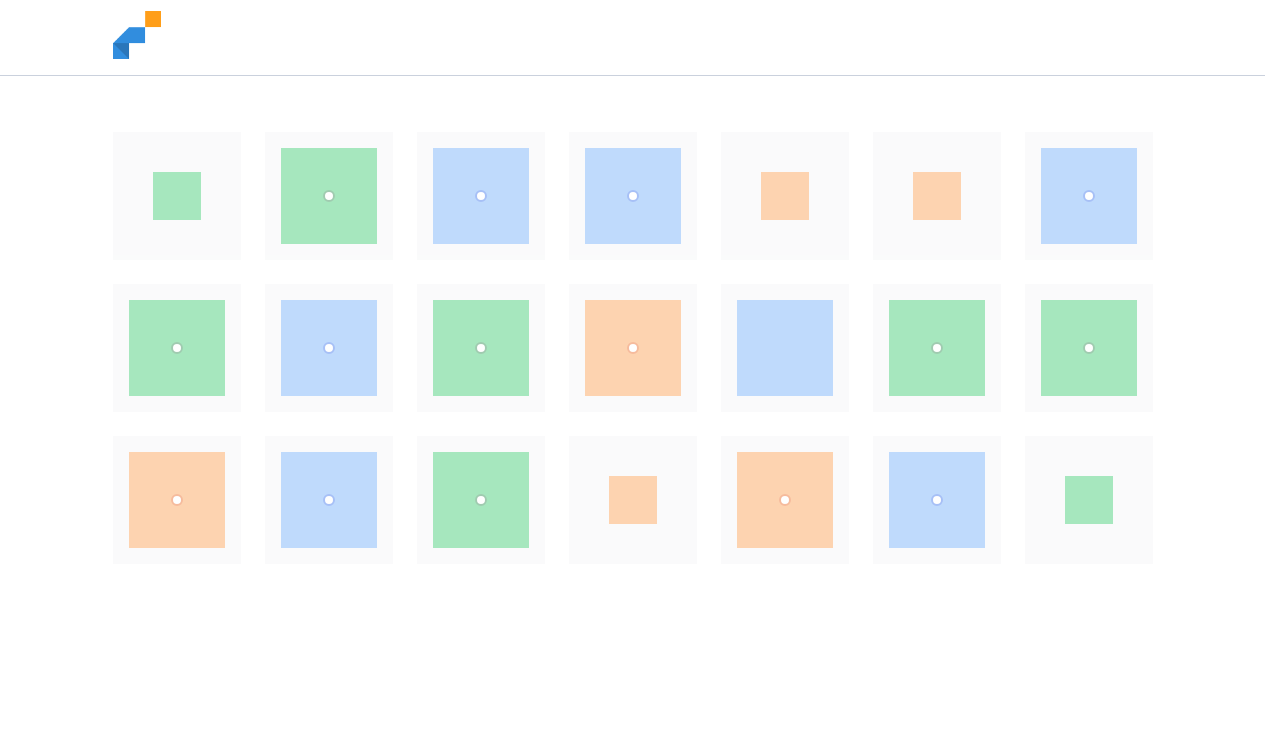
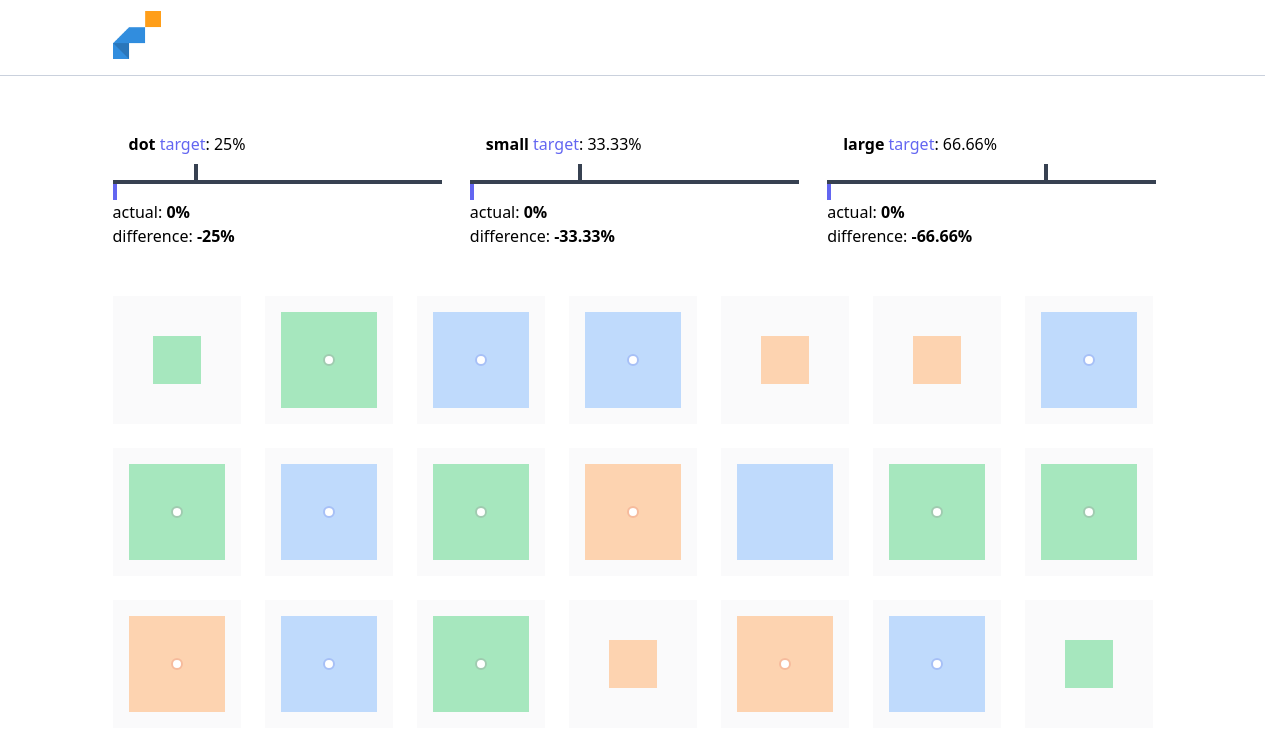
Before and after one commit to srigi/latticeflow-assesment, a Next.js app: page / in a window 1280 px wide. Shown: the top 750 px of the page. Built offline with nearby package versions, Linux system fonts and the light colour scheme.

Commit message:
Add <Stats> component

```diff
--- a/pages/index.tsx
+++ b/pages/index.tsx
@@ -4,7 +4,16 @@ import Stats from "src/components/Stats";
 import withPageLayout from "src/layouts/1col";
 
 const IndexPage: NextPageWithLayout = () => {
-  return <Grid />;
+  return (
+    <>
+      <div className="flex gap-8 justify-around mb-8">
+        <Stats target="dot" targetPercentage={25} />
+        <Stats target="small" targetPercentage={33.33} />
+        <Stats target="large" targetPercentage={66.66} />
+      </div>
+      <Grid />
+    </>
+  );
 };
 IndexPage.getLayout = (title) => withPageLayout(title("Welcome"));
 
--- /dev/null
+++ b/src/components/Stats.tsx
@@ -0,0 +1,72 @@
+import { atom, useAtom } from "jotai";
+import { FunctionComponent, useMemo } from "react";
+
+import dataset from "src/atoms/dataset";
+import selection from "src/atoms/selection";
+
+interface Props {
+  target: "dot" | "large" | "small";
+  targetPercentage: number;
+}
+
+const Stats: FunctionComponent<Props> = ({ target, targetPercentage }) => {
+  const selectedPercentageAtom = useMemo(
+    () =>
+      atom((get) => {
+        const allItems = get(dataset);
+        const selectedItemsIds = get(selection);
+        const selectedTargetItems = allItems
+          .filter((i) => (target === "dot" ? i.dot : i.size === target))
+          .filter((i) => selectedItemsIds.includes(i.id));
+
+        return (
+          Math.round(
+            (selectedTargetItems.length / selectedItemsIds.length) * 100 * 100
+          ) / 100 || 0
+        );
+      }),
+    [target]
+  );
+  const [selectedPercentage] = useAtom(selectedPercentageAtom);
+
+  return (
+    <div className="mb-4 flex-1 max-w-sm">
+      <h3 className="mb-6 ml-4">
+        <strong>{target}</strong>{" "}
+        <span className="text-indigo-500">target</span>: {targetPercentage}%
+      </h3>
+
+      <div className="relative">
+        <div
+          className="absolute bg-gray-700 h-4 w-1 -top-4"
+          style={{
+            left: `${targetPercentage}%`,
+          }}
+        />
+        <div className="bg-gray-700 h-1 -mr-1" />
+        <div
+          className="absolute bg-indigo-500 h-4 w-1 top-1"
+          style={{
+            left: `${selectedPercentage}%`,
+          }}
+        />
+      </div>
+
+      <div className="mt-4">
+        <p>
+          actual: <strong>{selectedPercentage}%</strong>
+        </p>
+        <p>
+          difference:{" "}
+          <strong>
+            {(Math.round((targetPercentage - selectedPercentage) * 100) / 100) *
+              -1}
+            %
+          </strong>
+        </p>
+      </div>
+    </div>
+  );
+};
+
+export default Stats;
```
